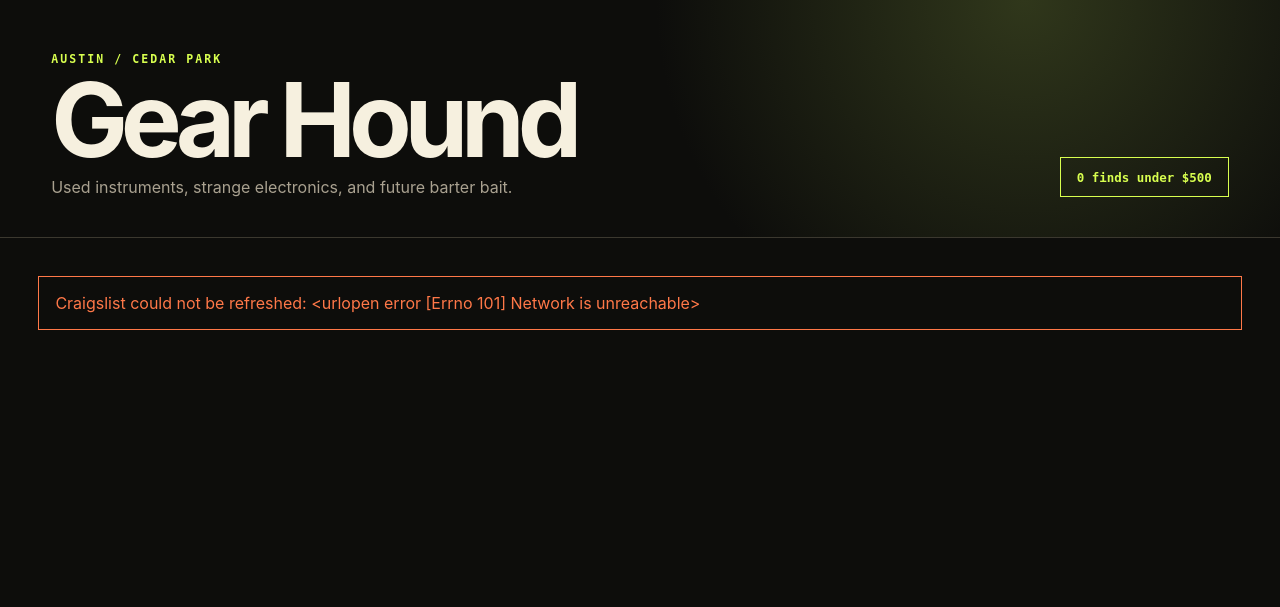
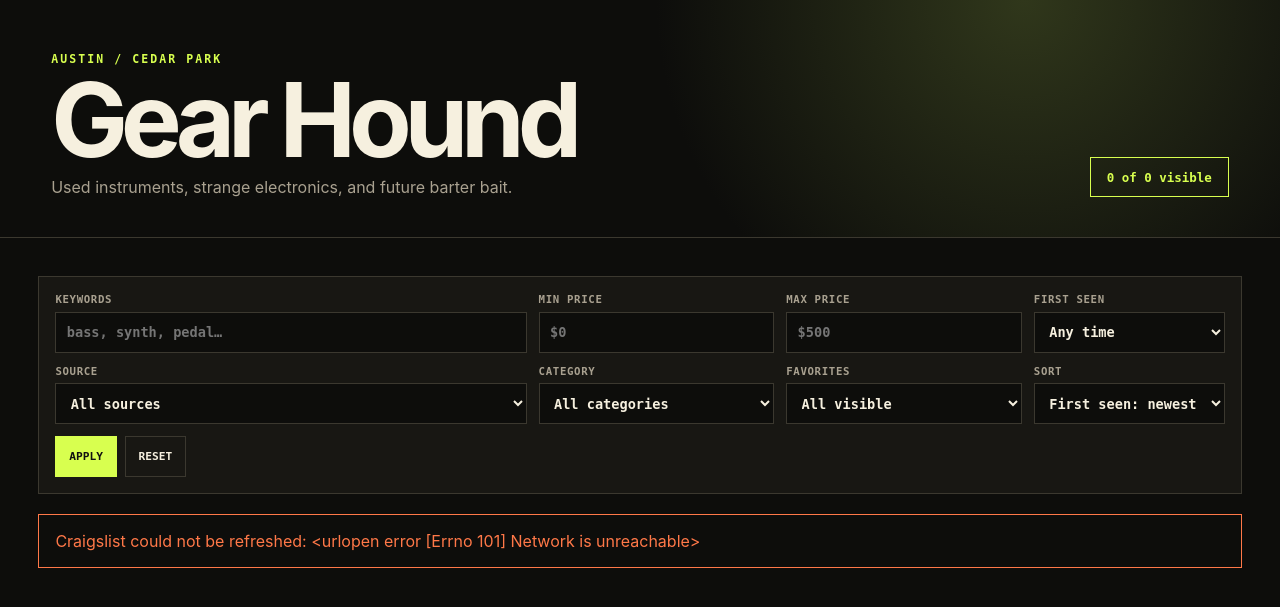
Before and after one commit to danieljhawn/gear-hound, a FastAPI app: page / in a window 1280 px wide. Shown: the top 607 px of the page. Run offline with FastAPI, Linux system fonts and the light colour scheme; data that the repository does not hold is empty.

Commit message:
feat: add combined listing filters and sorting

```diff
--- a/app/main.py
+++ b/app/main.py
@@ -14,7 +14,13 @@ from app.collectors.craigslist import parse_search_results
 from app.collectors.types import NormalizedListing
 from app.config import Settings
 from app.db import create_database_engine
-from app.services.listing_state import get_listing_states, set_listing_state, sync_listings
+from app.services.listing_filters import ListingCard, ListingFilters, filter_and_sort_cards
+from app.services.listing_state import (
+    get_listing_first_seen,
+    get_listing_states,
+    set_listing_state,
+    sync_listings,
+)
 
 BASE_DIR = Path(__file__).parent
 CRAIGSLIST_SEARCH_URL = (
@@ -40,26 +46,84 @@ def get_app_engine() -> Engine:
     return create_database_engine(Settings().database_url)
 
 
+def parse_optional_nonnegative_int(value: str) -> int | None:
+    try:
+        parsed = int(value)
+    except (TypeError, ValueError):
+        return None
+    return parsed if parsed >= 0 else None
+
+
 @app.get("/")
-def dashboard(request: FastAPIRequest):
+def dashboard(
+    request: FastAPIRequest,
+    q: str = "",
+    min_price: str = "",
+    max_price: str = "",
+    age_days: str = "",
+    source: str = "all",
+    category: str = "all",
+    state: str = "all",
+    sort: str = "newest",
+):
+    valid_sorts = {"newest", "oldest", "price_asc", "price_desc", "title"}
+    selected_sort = sort if sort in valid_sorts else "newest"
+    filters = ListingFilters(
+        q=q,
+        min_price=parse_optional_nonnegative_int(min_price),
+        max_price=parse_optional_nonnegative_int(max_price),
+        age_days=parse_optional_nonnegative_int(age_days),
+        source=source,
+        category=category,
+        state=state,
+        sort=selected_sort,  # type: ignore[arg-type]
+    )
     error = None
-    cards: list[dict[str, object]] = []
+    cards: list[ListingCard] = []
+    source_options: list[tuple[str, str]] = []
+    category_options: list[str] = []
+    total_visible = 0
     try:
         listings = load_preview_listings()
         with Session(get_app_engine()) as session:
             sync_listings(session, listings)
             states = get_listing_states(session, listings)
+            first_seen = get_listing_first_seen(session, listings)
         cards = [
-            {"listing": listing, "state": states[(listing.source, listing.source_listing_id)]}
+            {
+                "listing": listing,
+                "state": states[(listing.source, listing.source_listing_id)],
+                "first_seen_at": first_seen.get((listing.source, listing.source_listing_id)),
+            }
             for listing in listings
             if states[(listing.source, listing.source_listing_id)] != "hidden"
         ]
+        total_visible = len(cards)
+        source_labels = {"craigslist": "Craigslist", "guitar-center": "Guitar Center"}
+        source_options = [
+            (value, source_labels.get(value, value.replace("-", " ").title()))
+            for value in sorted({card["listing"].source for card in cards})
+        ]
+        category_options = sorted(
+            {
+                str(card["listing"].raw_metadata.get("category") or "Other/Oddball")
+                for card in cards
+            }
+        )
+        cards = filter_and_sort_cards(cards, filters)
     except (OSError, TimeoutError, ValueError) as exc:
         error = f"Craigslist could not be refreshed: {exc}"
     return templates.TemplateResponse(
         request=request,
         name="dashboard.html",
-        context={"cards": cards, "error": error},
+        context={
+            "cards": cards,
+            "error": error,
+            "filters": filters,
+            "source_options": source_options,
+            "category_options": category_options,
+            "total_visible": total_visible,
+        },
     )
 
 
@@ -68,6 +132,7 @@ def update_listing_state(
     source: str = Form(),
     source_listing_id: str = Form(),
     state: str = Form(),
+    return_to: str = Form("/"),
 ) -> RedirectResponse:
     try:
         with Session(get_app_engine()) as session:
@@ -76,7 +141,8 @@ def update_listing_state(
         raise HTTPException(status_code=400, detail=str(exc)) from exc
     except LookupError as exc:
         raise HTTPException(status_code=404, detail=str(exc)) from exc
-    return RedirectResponse(url="/", status_code=303)
+    safe_return = return_to if return_to.startswith("/") and not return_to.startswith("//") else "/"
+    return RedirectResponse(url=safe_return, status_code=303)
 
 
 @app.get("/healthz")
--- a/app/static/css/app.css
+++ b/app/static/css/app.css
@@ -8,6 +8,13 @@ h1 { margin:.2rem 0; font-size:clamp(2.8rem,8vw,6.5rem); line-height:.85; letter
 .lede { color:var(--muted); margin:.8rem 0 0; }
 .count { border:1px solid var(--acid); color:var(--acid); padding:.7rem 1rem; font:700 .78rem ui-monospace,monospace; white-space:nowrap; }
 main { padding:clamp(1rem,3vw,3rem); }
+.filters { display:grid; grid-template-columns:minmax(220px,2fr) repeat(2,minmax(110px,1fr)) auto; gap:.75rem; align-items:end; margin-bottom:1.25rem; padding:1rem; border:1px solid var(--line); background:var(--panel); }
+.filters label { display:grid; gap:.35rem; color:var(--muted); font:700 .67rem ui-monospace,monospace; letter-spacing:.06em; text-transform:uppercase; }
+.filters input,.filters select { width:100%; min-height:2.55rem; border:1px solid var(--line); background:#0d0d0b; color:var(--ink); padding:.55rem .65rem; font:600 .85rem ui-monospace,monospace; }
+.filters input:focus,.filters select:focus { outline:1px solid var(--acid); border-color:var(--acid); }
+.filter-actions { display:flex; gap:.5rem; }
+.filter-actions button,.filter-actions a { min-height:2.55rem; display:grid; place-items:center; padding:.55rem .8rem; border:1px solid var(--acid); background:var(--acid); color:#111; cursor:pointer; font:800 .7rem ui-monospace,monospace; text-transform:uppercase; }
+.filter-actions a { border-color:var(--line); background:transparent; color:var(--ink); }
 .grid { display:grid; grid-template-columns:repeat(auto-fill,minmax(240px,1fr)); gap:1rem; }
 .card { background:var(--panel); border:1px solid var(--line); overflow:hidden; transition:transform .15s,border-color .15s; }
 .card:hover { transform:translateY(-3px); border-color:var(--acid); }
@@ -30,4 +37,5 @@ h2 { min-height:3.5em; margin:.75rem 0 1.2rem; font-size:1.05rem; line-height:1.
 .actions .ignore:hover { border-color:var(--orange); color:var(--orange); }
 .interested .actions .favorite { background:var(--acid); border-color:var(--acid); color:#111; }
 .error,.empty { padding:1rem; margin-bottom:1rem; border:1px solid var(--orange); color:var(--orange); }
-@media (max-width:600px) { .site-header { align-items:start; flex-direction:column; } .count { white-space:normal; } .grid { grid-template-columns:repeat(2,minmax(0,1fr)); gap:.6rem; } .card-body { padding:.75rem; } h2 { font-size:.9rem; } }
+@media (max-width:900px) { .filters { grid-template-columns:repeat(2,minmax(0,1fr)); } .filters .wide { grid-column:1 / -1; } }
+@media (max-width:600px) { .site-header { align-items:start; flex-direction:column; } .count { white-space:normal; } .filters { grid-template-columns:1fr 1fr; padding:.75rem; } .filters .wide,.filter-actions { grid-column:1 / -1; } .filter-actions>* { flex:1; } .grid { grid-template-columns:repeat(2,minmax(0,1fr)); gap:.6rem; } .card-body { padding:.75rem; } h2 { font-size:.9rem; } }
--- a/app/templates/dashboard.html
+++ b/app/templates/dashboard.html
@@ -13,10 +13,63 @@
       <h1>Gear Hound</h1>
       <p class="lede">Used instruments, strange electronics, and future barter bait.</p>
     </div>
-    <div class="count">{{ cards|length }} finds under $500</div>
+    <div class="count">{{ cards|length }} of {{ total_visible }} visible</div>
   </header>
 
   <main>
+    <form class="filters" method="get" action="/">
+      <label class="wide">Keywords
+        <input type="search" name="q" value="{{ filters.q }}" placeholder="bass, synth, pedal…">
+      </label>
+      <label>Min price
+        <input type="number" name="min_price" min="0" step="1" value="{{ filters.min_price if filters.min_price is not none else '' }}" placeholder="$0">
+      </label>
+      <label>Max price
+        <input type="number" name="max_price" min="0" step="1" value="{{ filters.max_price if filters.max_price is not none else '' }}" placeholder="$500">
+      </label>
+      <label>First seen
+        <select name="age_days">
+          <option value=""{% if filters.age_days is none %} selected{% endif %}>Any time</option>
+          <option value="1"{% if filters.age_days == 1 %} selected{% endif %}>24 hours</option>
+          <option value="3"{% if filters.age_days == 3 %} selected{% endif %}>3 days</option>
+          <option value="7"{% if filters.age_days == 7 %} selected{% endif %}>7 days</option>
+          <option value="14"{% if filters.age_days == 14 %} selected{% endif %}>14 days</option>
+          <option value="30"{% if filters.age_days == 30 %} selected{% endif %}>30 days</option>
+        </select>
+      </label>
+      <label>Source
+        <select name="source">
+          <option value="all"{% if filters.source == 'all' %} selected{% endif %}>All sources</option>
+          {% for value, label in source_options %}<option value="{{ value }}"{% if filters.source == value %} selected{% endif %}>{{ label }}</option>{% endfor %}
+        </select>
+      </label>
+      <label>Category
+        <select name="category">
+          <option value="all"{% if filters.category == 'all' %} selected{% endif %}>All categories</option>
+          {% for value in category_options %}<option value="{{ value }}"{% if filters.category == value %} selected{% endif %}>{{ value }}</option>{% endfor %}
+        </select>
+      </label>
+      <label>Favorites
+        <select name="state">
+          <option value="all"{% if filters.state == 'all' %} selected{% endif %}>All visible</option>
+          <option value="interested"{% if filters.state == 'interested' %} selected{% endif %}>Favorites only</option>
+          <option value="normal"{% if filters.state == 'normal' %} selected{% endif %}>Not favorited</option>
+        </select>
+      </label>
+      <label>Sort
+        <select name="sort">
+          <option value="newest"{% if filters.sort == 'newest' %} selected{% endif %}>First seen: newest</option>
+          <option value="oldest"{% if filters.sort == 'oldest' %} selected{% endif %}>First seen: oldest</option>
+          <option value="price_asc"{% if filters.sort == 'price_asc' %} selected{% endif %}>Price: low to high</option>
+          <option value="price_desc"{% if filters.sort == 'price_desc' %} selected{% endif %}>Price: high to low</option>
+          <option value="title"{% if filters.sort == 'title' %} selected{% endif %}>Title: A–Z</option>
+        </select>
+      </label>
+      <div class="filter-actions">
+        <button type="submit">Apply</button>
+        <a href="/">Reset</a>
+      </div>
+    </form>
     {% if error %}<div class="error">{{ error }}</div>{% endif %}
     {% if not cards and not error %}<div class="empty">No matching listings found.</div>{% endif %}
     <section class="grid" aria-label="Gear listings">
@@ -45,12 +98,14 @@
               <input type="hidden" name="source" value="{{ listing.source }}">
               <input type="hidden" name="source_listing_id" value="{{ listing.source_listing_id }}">
               <input type="hidden" name="state" value="{% if card.state == 'interested' %}normal{% else %}interested{% endif %}">
+              <input type="hidden" name="return_to" value="{{ request.url.path }}{% if request.url.query %}?{{ request.url.query }}{% endif %}">
               <button class="favorite" type="submit">{% if card.state == 'interested' %}★ Unfavorite{% else %}☆ Favorite{% endif %}</button>
             </form>
             <form method="post" action="/listings/state">
               <input type="hidden" name="source" value="{{ listing.source }}">
               <input type="hidden" name="source_listing_id" value="{{ listing.source_listing_id }}">
               <input type="hidden" name="state" value="hidden">
+              <input type="hidden" name="return_to" value="{{ request.url.path }}{% if request.url.query %}?{{ request.url.query }}{% endif %}">
               <button class="ignore" type="submit">Ignore</button>
             </form>
           </div>
```
Also changed, not shown: app/services/listing_filters.py (added, +93 -0 lines), app/services/listing_state.py (+16 -1 lines), tests/test_listing_filters.py (added, +106 -0 lines), tests/test_listing_state.py (+21 -1 lines), tests/web/test_dashboard.py (+179 -1 lines).
